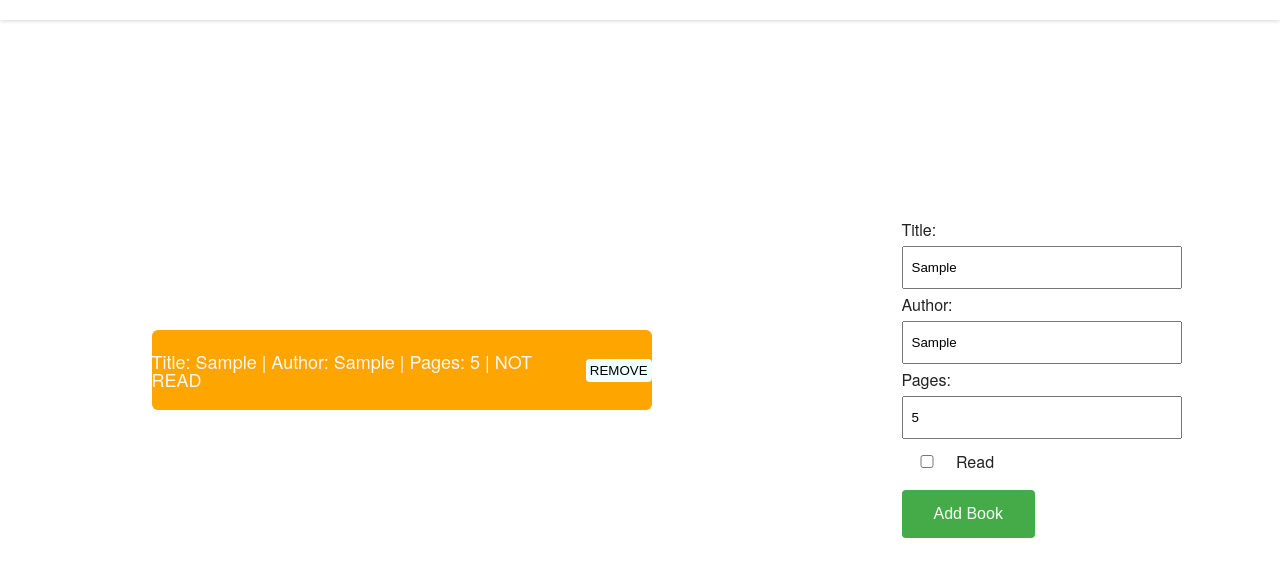
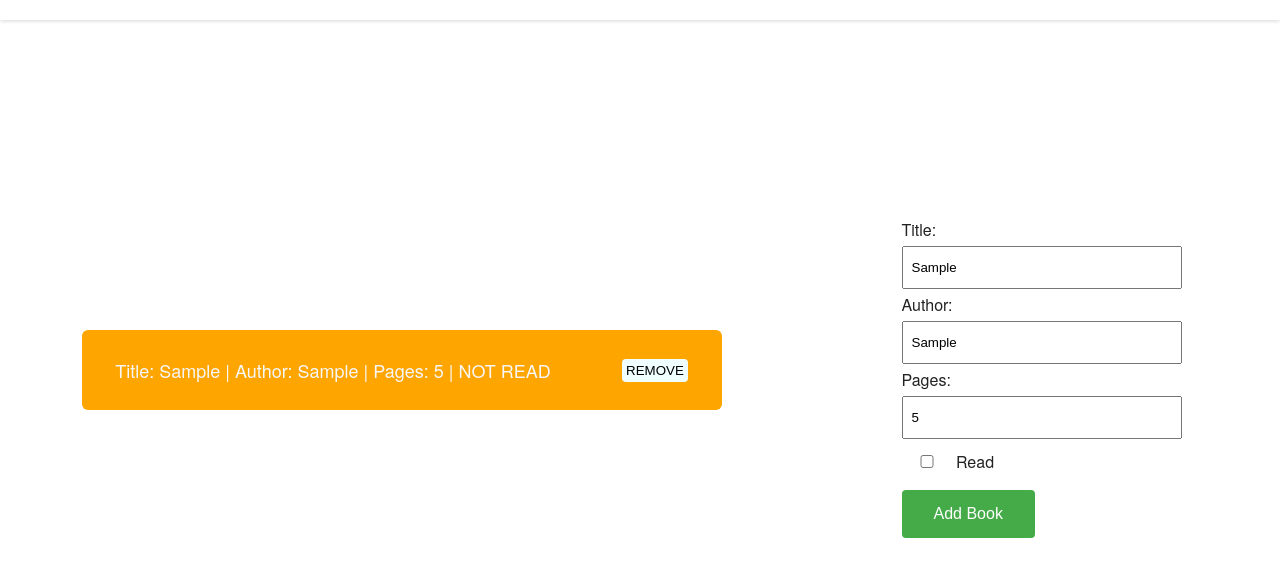
Before and after one commit to ibrahimakkaya/library, a plain HTML site: page index.html in a window 1280 px wide. Both pictures are taken after typing "Sample", "Sample", "5" into the empty fields and a click on the button "Add Book". Shown: the part 80-656 px from the top of the page. Drawn offline with Linux system fonts and the light colour scheme.

Commit message:
Change UI

```diff
--- a/style.css
+++ b/style.css
@@ -150,7 +150,6 @@ main {
 }
 
 .book-show-panel {
-  /* background-color: #f8ede3; */
   flex: 8;
   display: flex;
   flex-direction: column;
@@ -160,7 +159,6 @@ main {
 }
 
 .book-add-panel {
-  /* background-color: #f8ede3; */
   flex: 5;
   display: flex;
   flex-direction: column;
@@ -170,7 +168,7 @@ main {
 
 .book-card {
   height: 80px;
-  width: 500px;
+  width: 640px;
   display: flex;
   align-items: center;
   justify-content: space-around;
```
